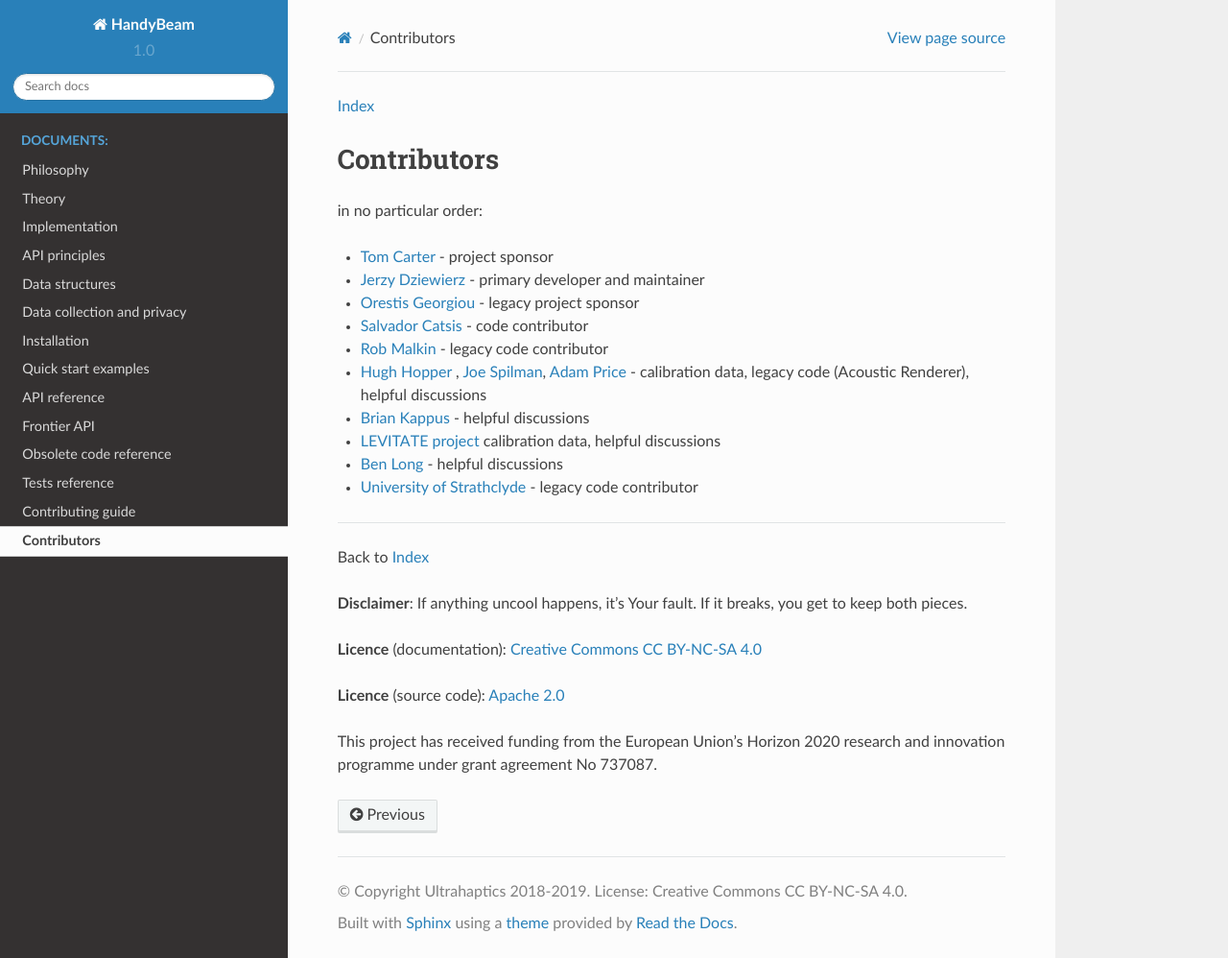
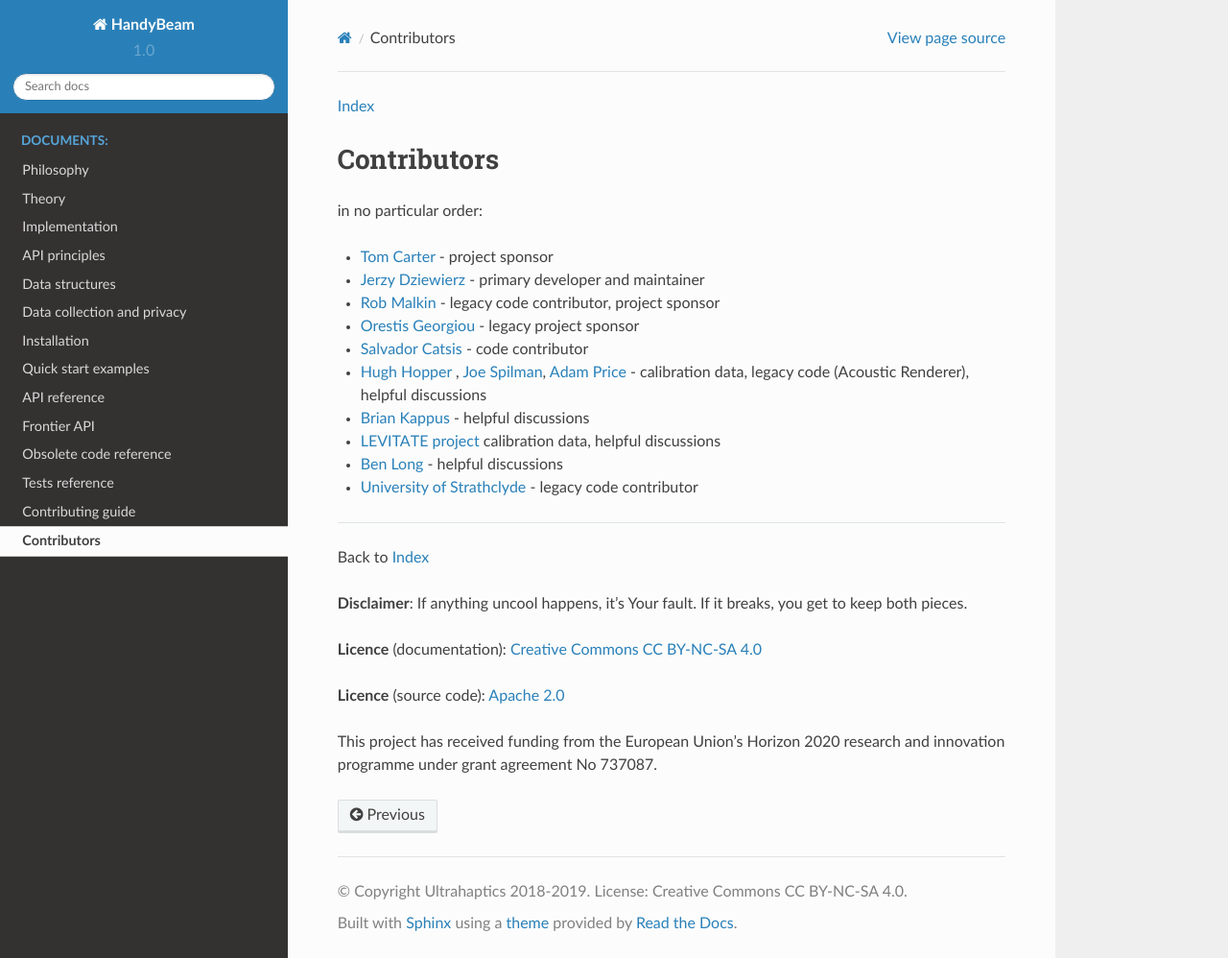
Before and after one commit to ultraleap/HandyBeam, a Sphinx documentation site: the page built from doc/source/081_contributors.rst, in a window 1280 px wide and 998 px high. Shown: the whole window at 96% size. Built offline with Sphinx 7.4.7 and the Read the Docs theme 2.0.0, drawn with Linux system fonts in a browser that asks for light colours; the version number is read from the project's files by our own code.

Commit message:
contrib update

```diff
--- a/doc/source/081_contributors.rst
+++ b/doc/source/081_contributors.rst
@@ -12,9 +12,9 @@ in no particular order:
 
 * `Tom Carter <https://www.linkedin.com/in/tom-carter/>`_ - project sponsor
 * `Jerzy Dziewierz <https://www.linkedin.com/in/jerzy-dziewierz-156b3138/>`_ - primary developer and maintainer
+* `Rob Malkin <https://www.linkedin.com/in/rob-malkin-84486843/>`_ - legacy code contributor, project sponsor
 * `Orestis Georgiou <https://www.linkedin.com/in/orestisgeorgiou/>`_ - legacy project sponsor
 * `Salvador Catsis <https://www.linkedin.com/in/salvador-catsis-b91956161/>`_ - code contributor
-* `Rob Malkin <https://www.linkedin.com/in/rob-malkin-84486843/>`_ - legacy code contributor
 * `Hugh Hopper <https://www.linkedin.com/in/hugh-hopper-26b37957/>`_ , `Joe Spilman <https://www.linkedin.com/in/joe-spilman-6b5618a0/>`_, `Adam Price <https://www.linkedin.com/in/adam-price-ba015877/>`_ - calibration data, legacy code (Acoustic Renderer), helpful discussions
 * `Brian Kappus <https://www.linkedin.com/in/brian-kappus-9359135b/>`_ - helpful discussions
 * `LEVITATE project <https://www.levitateproject.org/>`_ calibration data, helpful discussions
```
